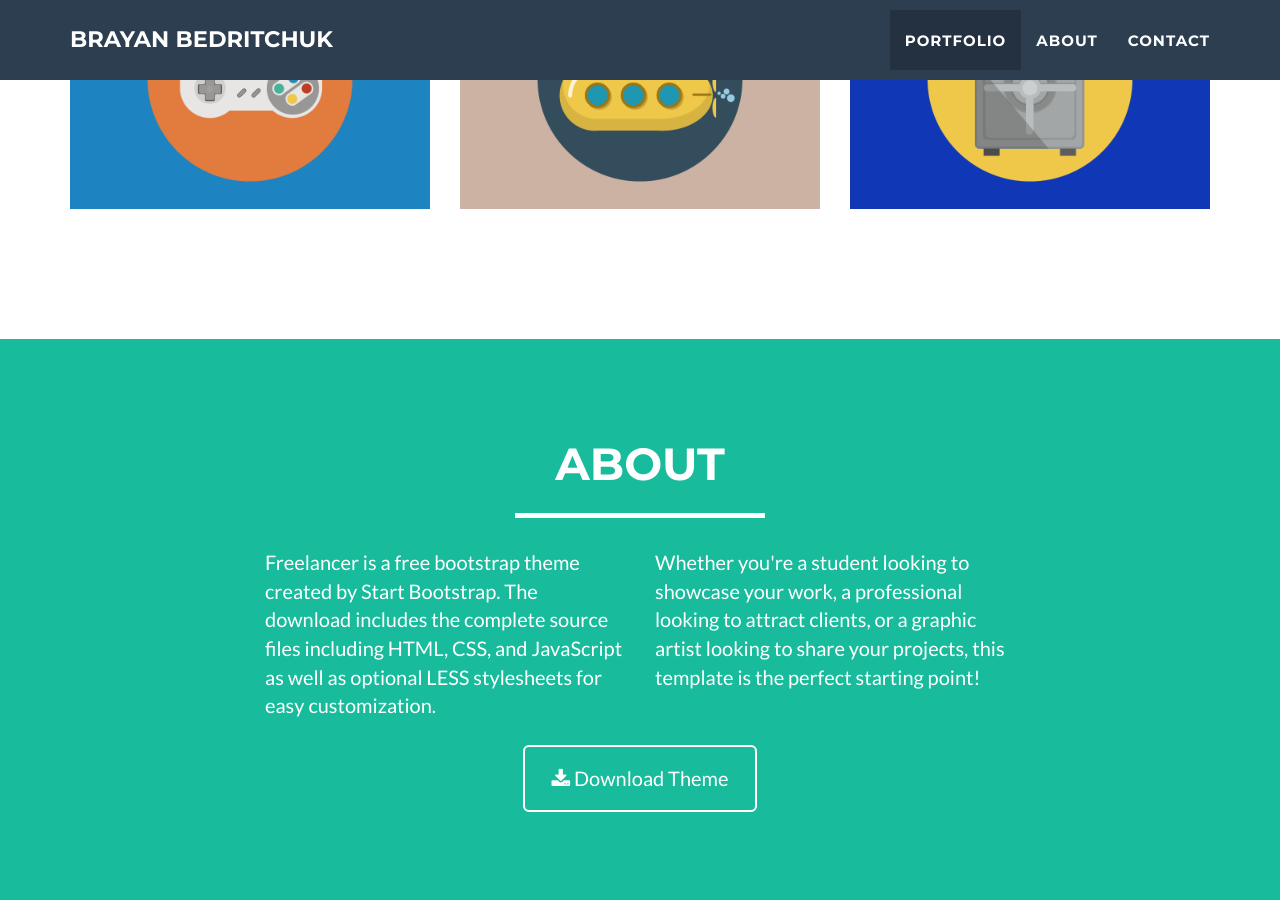
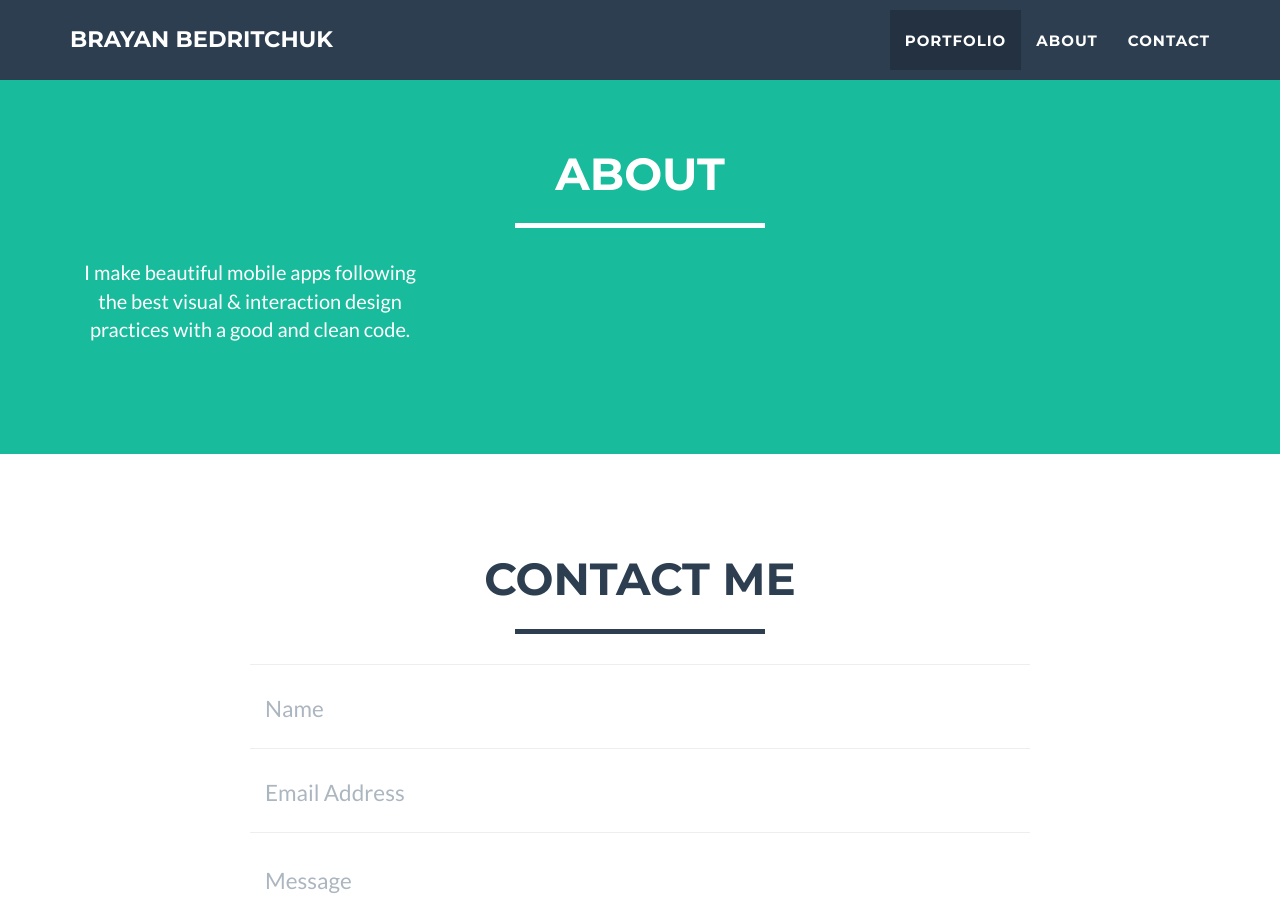
Before and after one commit to brayan/brayan.github.io, a Jekyll site: the page built from index.html, in a window 1280 px wide and 900 px high, scrolled down 1392 px. Built offline with Jekyll 4.4.1, drawn with Linux system fonts in a browser that asks for light colours.

Commit message:
Updated about

```diff
--- a/_includes/about.html
+++ b/_includes/about.html
@@ -8,16 +8,8 @@
                 </div>
             </div>
             <div class="row">
-                <div class="col-lg-4 col-lg-offset-2">
-                    <p>Freelancer is a free bootstrap theme created by Start Bootstrap. The download includes the complete source files including HTML, CSS, and JavaScript as well as optional LESS stylesheets for easy customization.</p>
-                </div>
-                <div class="col-lg-4">
-                    <p>Whether you're a student looking to showcase your work, a professional looking to attract clients, or a graphic artist looking to share your projects, this template is the perfect starting point! </p>
-                </div>
-                <div class="col-lg-8 col-lg-offset-2 text-center">
-                    <a href="#" class="btn btn-lg btn-outline">
-                        <i class="fa fa-download"></i> Download Theme
-                    </a>
+                <div class="col-lg-4 text-center">
+                    <p>I make beautiful mobile apps following the best visual & interaction design practices with a good and clean code.</p>
                 </div>
             </div>
         </div>
```
Also changed, not shown: _posts/2014-07-13-project-6.markdown (deleted, +0 -12 lines), _posts/2014-07-14-project-5.markdown (deleted, +0 -12 lines), _posts/2014-07-15-project-4.markdown (deleted, +0 -12 lines), _posts/2014-07-16-project-3.markdown (deleted, +0 -12 lines), img/portfolio/circus.png (deleted), img/portfolio/game.png (deleted), img/portfolio/safe.png (deleted), img/portfolio/submarine.png (deleted), 1 other file.
